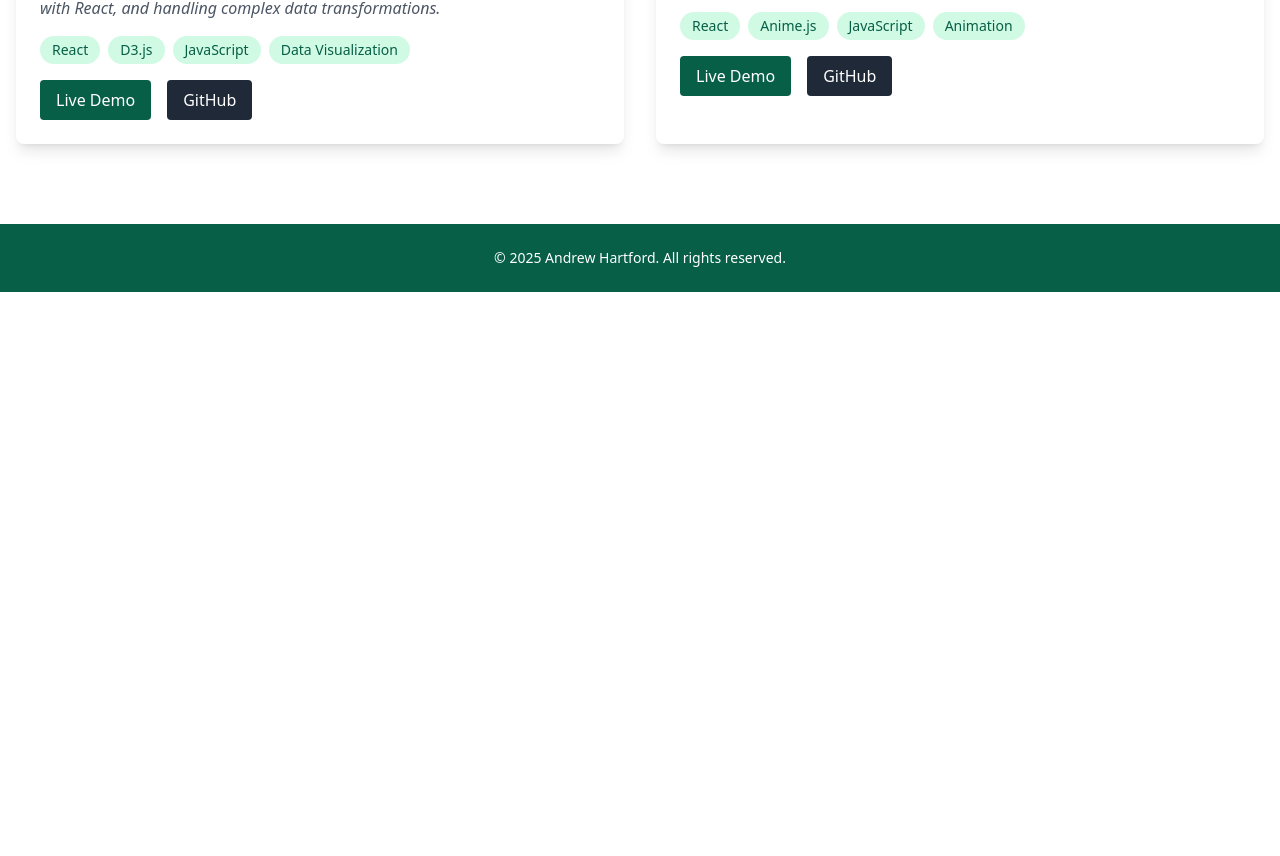
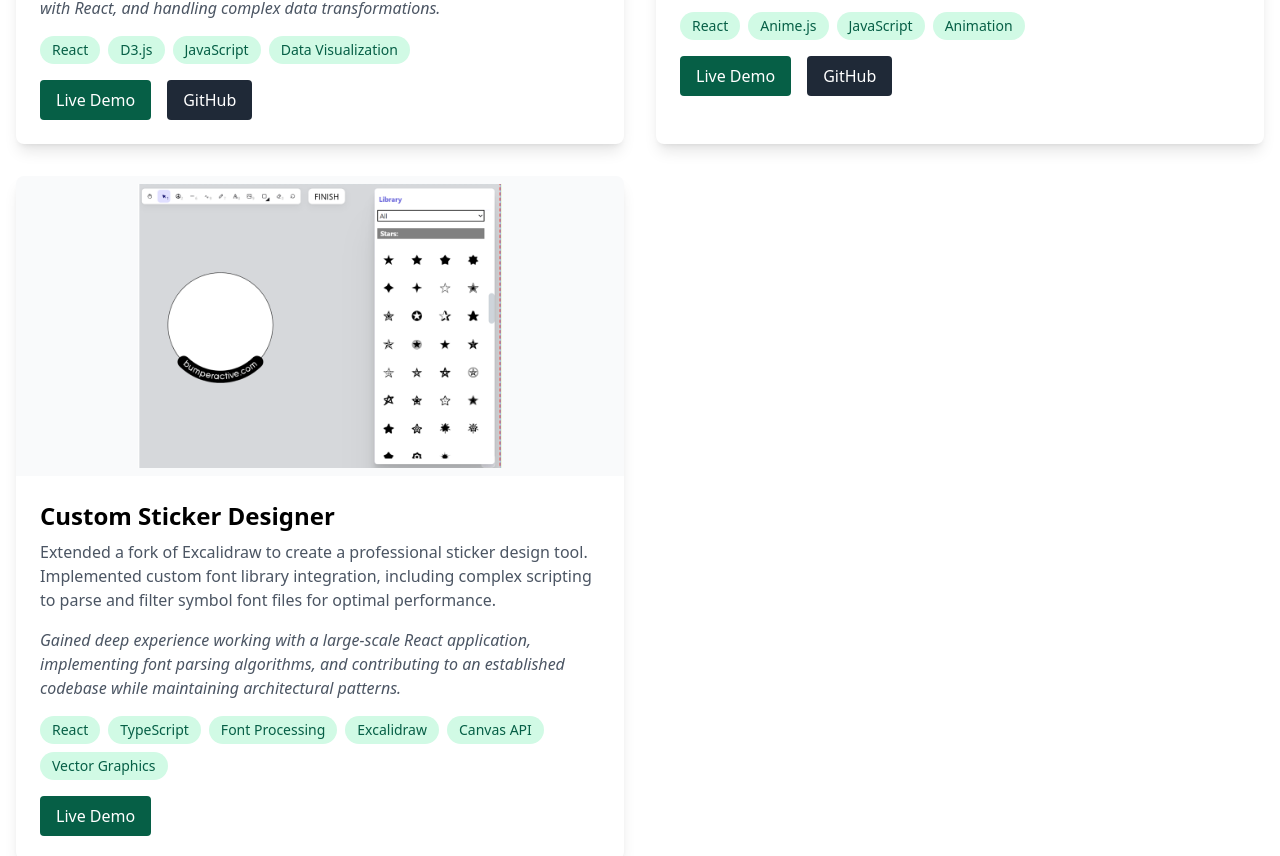
Before and after one commit to audiomuse1/personal-portfolioWebsite, a Next.js app: page /projects in a window 1280 px wide. Shown: the part 1404-2260 px from the top of the page. Before the commit the page ends 1696 px from the top, so only its background shows below. Built offline with nearby package versions, Linux system fonts and the light colour scheme.

Commit message:
Added new project

```diff
--- a/src/app/projects/page.tsx
+++ b/src/app/projects/page.tsx
@@ -47,6 +47,21 @@ const projects: Project[] = [
     liveUrl: "https://audiomuse1.github.io/personal-portfolio-projectColorifyApp/",
     githubUrl: "https://github.com/audiomuse1/portfolio-project-colorify-app",
     technologies: ["React", "Anime.js", "JavaScript", "Animation"]
+  },
+  {
+    title: "Custom Sticker Designer",
+    description: "Extended a fork of Excalidraw to create a professional sticker design tool. Implemented custom font library integration, including complex scripting to parse and filter symbol font files for optimal performance.",
+    learnings: "Gained deep experience working with a large-scale React application, implementing font parsing algorithms, and contributing to an established codebase while maintaining architectural patterns.",
+    image: "/images/portfolioProjectImages/portfolioStickerBuilder.png",
+    liveUrl: "https://bacstickerbuilder.com/sticker-designer/",
+    technologies: [
+      "React",
+      "TypeScript",
+      "Font Processing",
+      "Excalidraw",
+      "Canvas API",
+      "Vector Graphics"
+    ]
   }
 ];
 
--- a/src/app/skills/page.tsx
+++ b/src/app/skills/page.tsx
@@ -4,44 +4,62 @@ import { motion } from 'framer-motion';
 
 const skillCategories = [
 	{
-    title: "Frontend Development",
-    skills: ["React JS", "JavaScript", "TypeScript", "HTML5", "CSS", "SCSS", "Bootstrap", "Redux", "jQuery", "BigCommerce", "Shopify", "SEO", "Responsive Design"]
+		title: 'Frontend Development',
+		skills: [
+			'React JS',
+			'JavaScript',
+			'TypeScript',
+			'HTML5',
+			'CSS',
+			'SCSS',
+			'Bootstrap',
+			'Redux',
+			'jQuery',
+			'BigCommerce',
+			'Shopify',
+			'SEO',
+			'Responsive Design',
+		],
 	},
 	{
-    title: "Backend Development",
-    skills: ["Node.js", "PHP", "Symfony", "Doctrine", "Express"]
+		title: 'Backend Development',
+		skills: ['Node.js', 'PHP', 'Symfony', 'Doctrine', 'Express'],
 	},
 	{
-    title: "Database & Version Control",
-    skills: ["MongoDB", "MySQL", "GitHub", "Git"]
+		title: 'Database & Version Control',
+		skills: ['MongoDB', 'MySQL', 'GitHub', 'Git'],
 	},
 	{
-    title: "AI & Tools",
-    skills: ["Microsoft Copilot", "Prompting Techniques", "AI Chat Tools"]
-  }
+		title: 'AI & Tools',
+		skills: ['Microsoft Copilot', 'Prompting Techniques', 'AI Chat Tools'],
+	},
 ];
 
 const services = [
 	{
-    title: "E-commerce Store Setup",
-    description: "Complete setup of BigCommerce or Shopify stores, including theme customization and configuration.",
-    pricing: "Starting at $2,000"
+		title: 'E-commerce Store Setup',
+		description:
+			'Complete setup of BigCommerce or Shopify stores, including theme customization and configuration.',
+		pricing: 'Starting at $2,000',
 	},
 	{
-    title: "Domain & Hosting Setup",
-    description: "Domain purchase, configuration, and hosting setup with SSL certification.",
-    pricing: "Starting at $300"
+		title: 'Domain & Hosting Setup',
+		description:
+			'Domain purchase, configuration, and hosting setup with SSL certification.',
+		pricing: 'Starting at $300',
 	},
 	{
-    title: "Third-Party Integrations",
-    description: "Integration of TaxJar, Avalara, Advanced Shipping Manager, and other e-commerce tools.",
-    pricing: "Starting at $500"
+		title: 'Third-Party Integrations',
+		description:
+			'Integration of TaxJar, Avalara, Advanced Shipping Manager, and other e-commerce tools.',
+		pricing: 'Starting at $500',
 	},
 	{
-    title: "Custom Development",
-    description: "Custom feature development, API integrations, and theme modifications.",
-    pricing: "Contact for quote"
-  }
+		title: 'Custom Development',
+		description:
+			'Custom feature development, API integrations, and theme modifications.',
+		pricing: 'Contact for quote',
+	},
 ];
 
 export default function SkillsPage() {
@@ -66,10 +84,15 @@ export default function SkillsPage() {
 								transition={{ delay: index * 0.1 }}
 								className="bg-white rounded-lg shadow-lg p-6"
 							>
-                <h3 className="text-xl font-semibold mb-4 text-emerald-800">{category.title}</h3>
+								<h3 className="text-xl font-semibold mb-4 text-emerald-800">
+									{category.title}
+								</h3>
 								<div className="flex flex-wrap gap-2">
 									{category.skills.map((skill, i) => (
-                    <span key={i} className="bg-emerald-100 text-emerald-800 px-3 py-1 rounded-full text-sm">
+										<span
+											key={i}
+											className="bg-emerald-100 text-emerald-800 px-3 py-1 rounded-full text-sm"
+										>
 											{skill}
 										</span>
 									))}
@@ -91,9 +114,15 @@ export default function SkillsPage() {
 								transition={{ delay: index * 0.1 }}
 								className="bg-white rounded-lg shadow-lg p-6"
 							>
-                <h3 className="text-xl font-semibold mb-2 text-emerald-800">{service.title}</h3>
-                <p className="text-gray-600 mb-4">{service.description}</p>
-                <p className="font-semibold text-emerald-700">{service.pricing}</p>
+								<h3 className="text-xl font-semibold mb-2 text-emerald-800">
+									{service.title}
+								</h3>
+								<p className="text-gray-600 mb-4">
+									{service.description}
+								</p>
+								<p className="font-semibold text-emerald-700">
+									{service.pricing}
+								</p>
 							</motion.div>
 						))}
 					</div>
```
Also changed, not shown: public/images/portfolioProjectImages/portfolioColorifyApp.png, public/images/portfolioProjectImages/portfolioStickerBuilder.png (added). Lines whose indentation alone changed are shown as unchanged.
